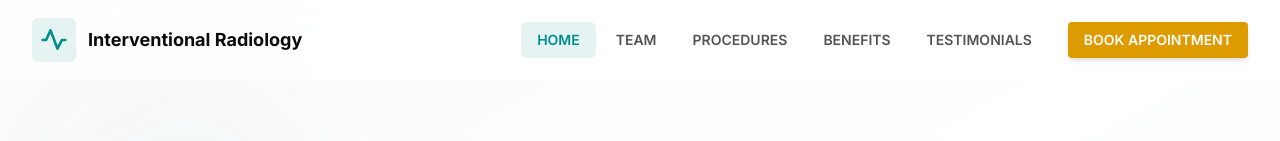
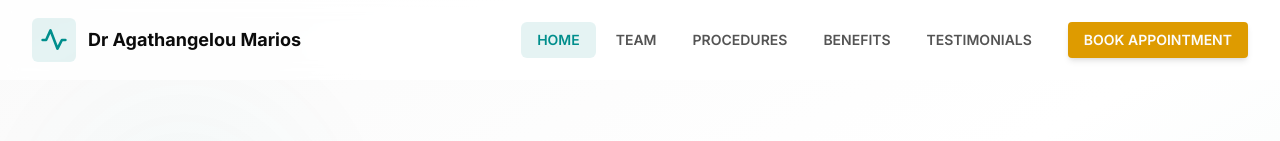
Before and after one commit to agathangeloumarios/dr-agathangelou-inte, a React (Vite) app: page / in a window 1280 px wide. Shown: the top 141 px of the page. Built offline with nearby package versions, Linux system fonts and the light colour scheme.

Commit message:
Generated by Spark: Change the navigation text back to Dr Agathangelou Marios

```diff
--- a/src/components/Navigation.tsx
+++ b/src/components/Navigation.tsx
@@ -58,7 +58,7 @@ export default function Navigation() {
               )}
               <div className="flex flex-col">
                 <span className="text-lg font-bold text-foreground leading-tight group-hover:text-primary transition-colors">
-                  Interventional Radiology
+                  Dr Agathangelou Marios
                 </span>
               </div>
             </Link>
```
